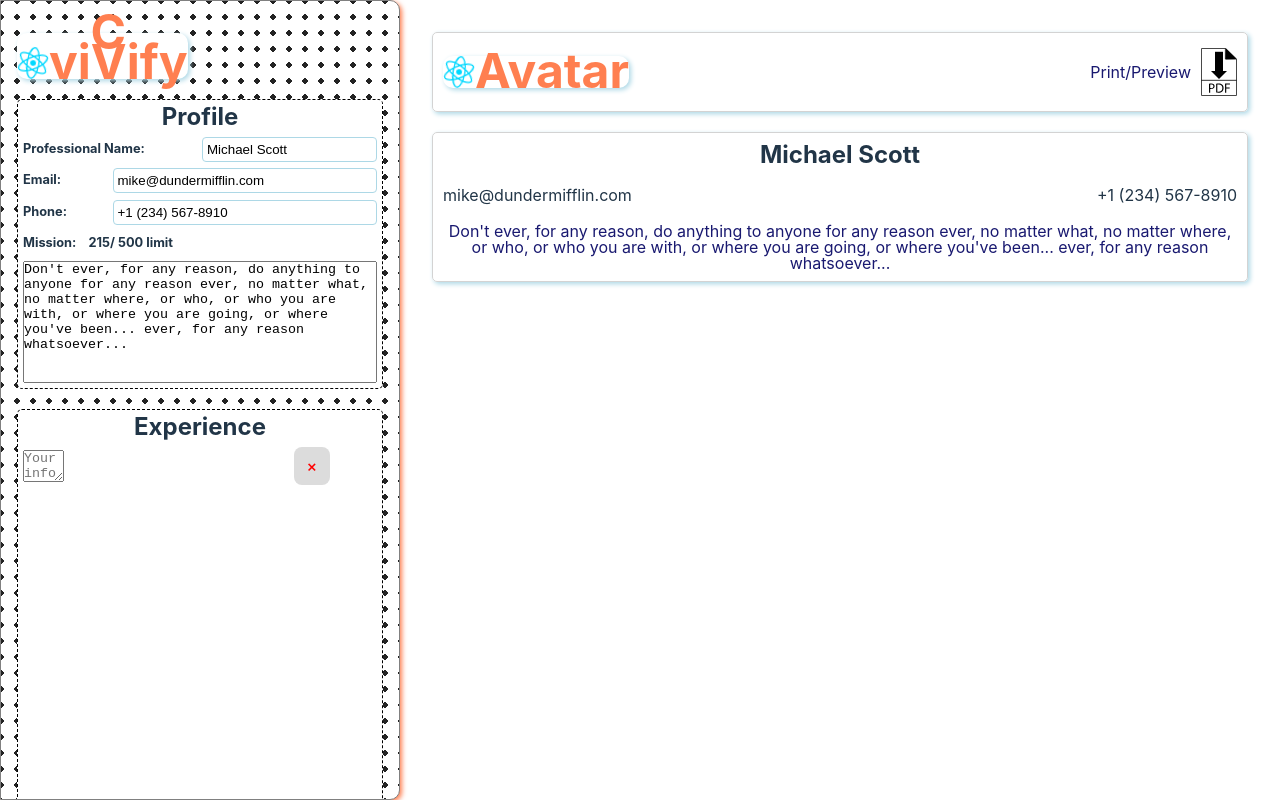
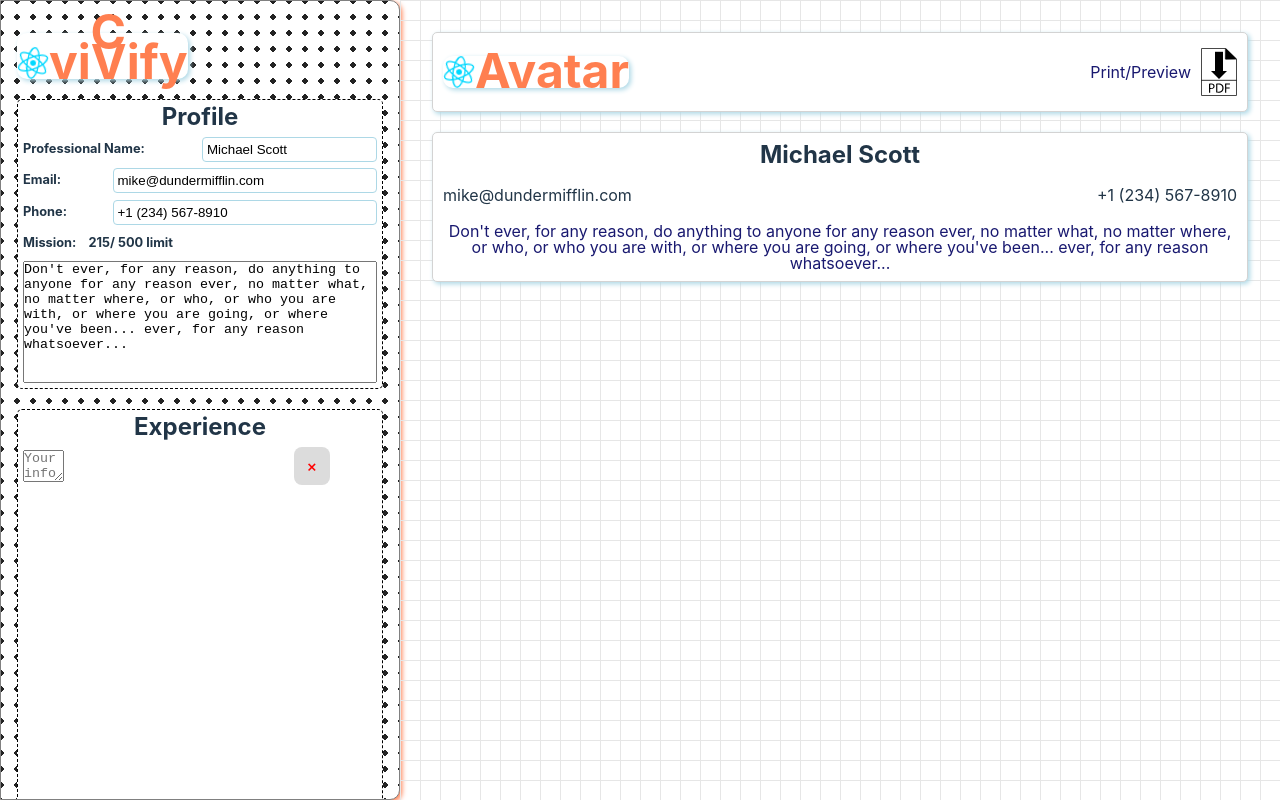
Before and after one commit to dtKinger/cvivify-react, a React (Vite) app: page / in a window 1280 px wide. Built offline with nearby package versions, Linux system fonts and the light colour scheme.

Commit message:
Give OutputArea a grid background

```diff
--- a/src/index.css
+++ b/src/index.css
@@ -19,6 +19,7 @@
   -webkit-font-smoothing: antialiased;
   -moz-osx-font-smoothing: grayscale;
   -webkit-text-size-adjust: 100%;
+
 }
 
 body {
--- a/src/styles/OutputArea.css
+++ b/src/styles/OutputArea.css
@@ -2,12 +2,15 @@
   width: 100%;
   padding: 32px;
   min-width: 520px;
-
   display: flex;
   flex-direction: column;
   gap: 20px;
   align-items: center;
   overflow: auto;
+  background-size: 20px 20px;
+  background-image:
+    linear-gradient(to right, rgba(230,230,230,1) 1px, transparent 1px),
+    linear-gradient(to bottom, rgba(230,230,230,1) 1px, transparent 1px);
 }
 
 .output-component{
@@ -18,10 +21,10 @@
   width: clamp(466px, 100%, 816px); /* 816px is 8.5 inches @ 96dpi */
   max-width: 816px;
   border: 1px solid lightgray;
+  background-color: white;
 }
 
 .profile-header{
-
   display: flex;
   flex-direction: column;
   gap: 20px;
```
Also changed, not shown: 4 other files (tests, documents, lock files or other folders).
